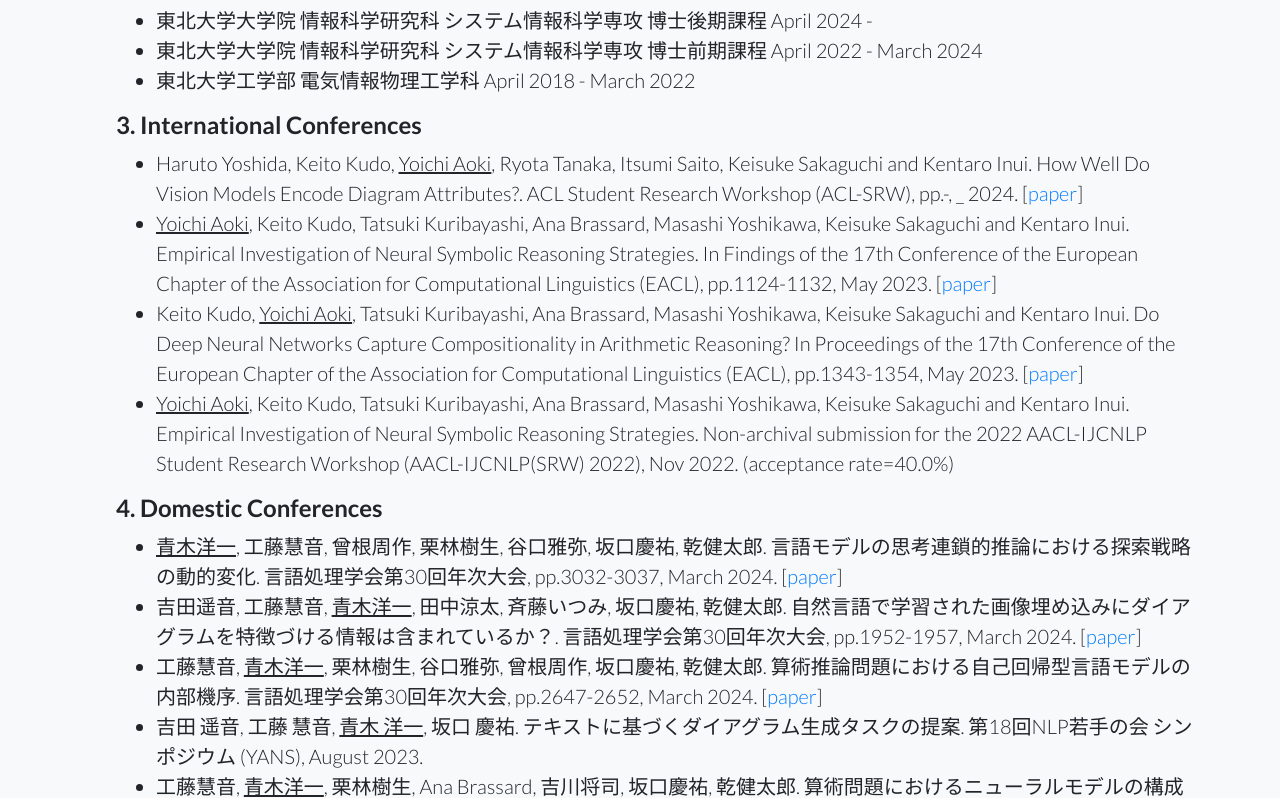
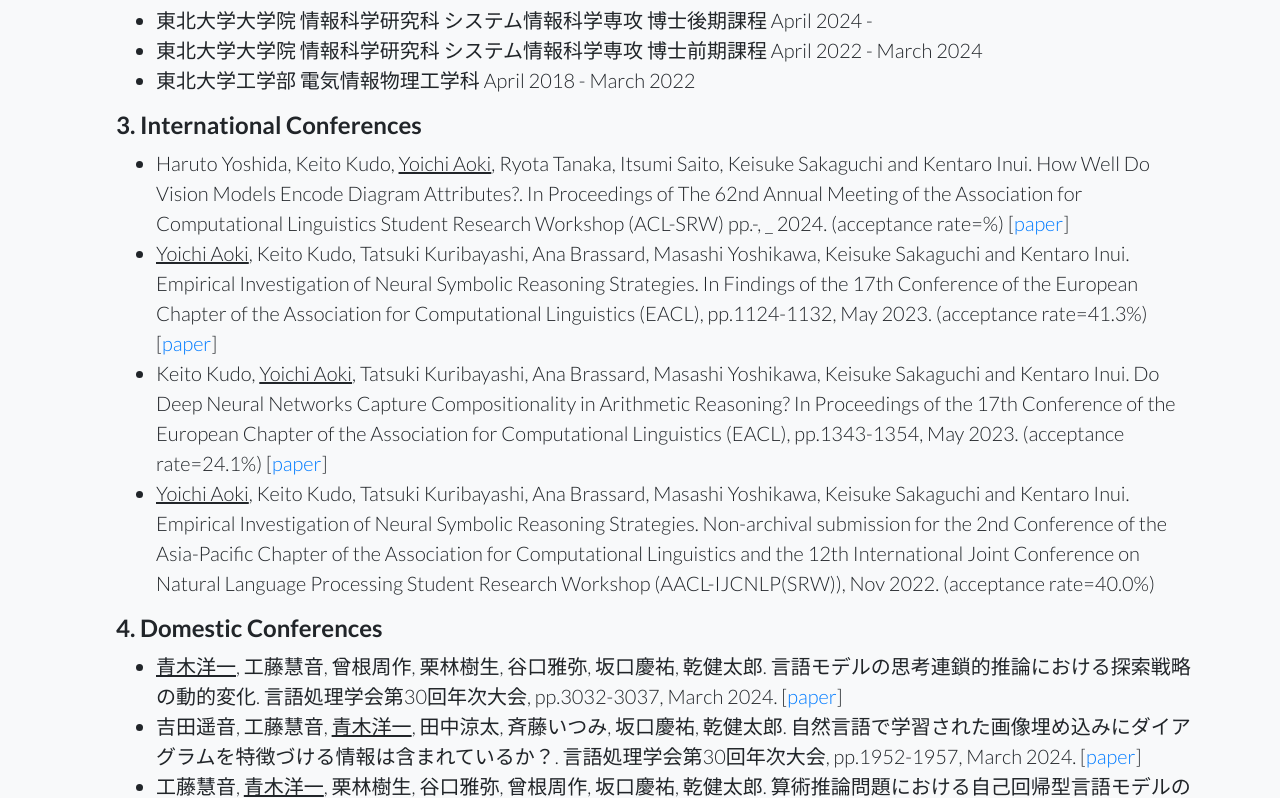
Before and after one commit to ao1neko/ao1neko.github.io, a website: page index.html in a window 1280 px wide. Shown: the part 523-1321 px from the top of the page. Drawn offline with Linux system fonts and the light colour scheme.

Commit message:
add paper

```diff
--- a/index.html
+++ b/index.html
@@ -62,10 +62,10 @@
           <div class="mb-8">
             <h4>3. International Conferences</h4>
             <ul>
-              <li class="lead mb-0">Haruto Yoshida, Keito Kudo, <u>Yoichi Aoki</u>, Ryota Tanaka, Itsumi Saito, Keisuke Sakaguchi and Kentaro Inui. How Well Do Vision Models Encode Diagram Attributes?. ACL Student Research Workshop (ACL-SRW), pp.-, _ 2024. [<a href="">paper</a>]</li>
-              <li class="lead mb-0"><u>Yoichi Aoki</u>, Keito Kudo, Tatsuki Kuribayashi, Ana Brassard, Masashi Yoshikawa, Keisuke Sakaguchi and Kentaro Inui. Empirical Investigation of Neural Symbolic Reasoning Strategies. In Findings of the 17th Conference of the European Chapter of the Association for Computational Linguistics (EACL), pp.1124-1132, May 2023. [<a href="https://aclanthology.org/2023.findings-eacl.86/">paper</a>]</li>
-              <li class="lead mb-0">Keito Kudo, <u>Yoichi Aoki</u>, Tatsuki Kuribayashi, Ana Brassard, Masashi Yoshikawa, Keisuke Sakaguchi and Kentaro Inui. Do Deep Neural Networks Capture Compositionality in Arithmetic Reasoning? In Proceedings of the 17th Conference of the European Chapter of the Association for Computational Linguistics (EACL), pp.1343-1354, May 2023. [<a href="https://aclanthology.org/2023.eacl-main.98/">paper</a>]</li>
-              <li class="lead mb-0"><u>Yoichi Aoki</u>, Keito Kudo, Tatsuki Kuribayashi, Ana Brassard, Masashi Yoshikawa, Keisuke Sakaguchi and Kentaro Inui. Empirical Investigation of Neural Symbolic Reasoning Strategies. Non-archival submission for the 2022 AACL-IJCNLP Student Research Workshop (AACL-IJCNLP(SRW) 2022), Nov 2022. (acceptance rate=40.0%)</li>
+              <li class="lead mb-0">Haruto Yoshida, Keito Kudo, <u>Yoichi Aoki</u>, Ryota Tanaka, Itsumi Saito, Keisuke Sakaguchi and Kentaro Inui. How Well Do Vision Models Encode Diagram Attributes?. In Proceedings of The 62nd Annual Meeting of the Association for Computational Linguistics Student Research Workshop (ACL-SRW) pp.-, _ 2024. (acceptance rate=%) [<a href="">paper</a>]</li>
+              <li class="lead mb-0"><u>Yoichi Aoki</u>, Keito Kudo, Tatsuki Kuribayashi, Ana Brassard, Masashi Yoshikawa, Keisuke Sakaguchi and Kentaro Inui. Empirical Investigation of Neural Symbolic Reasoning Strategies. In Findings of the 17th Conference of the European Chapter of the Association for Computational Linguistics (EACL), pp.1124-1132, May 2023. (acceptance rate=41.3%) [<a href="https://aclanthology.org/2023.findings-eacl.86/">paper</a>]</li>
+              <li class="lead mb-0">Keito Kudo, <u>Yoichi Aoki</u>, Tatsuki Kuribayashi, Ana Brassard, Masashi Yoshikawa, Keisuke Sakaguchi and Kentaro Inui. Do Deep Neural Networks Capture Compositionality in Arithmetic Reasoning? In Proceedings of the 17th Conference of the European Chapter of the Association for Computational Linguistics (EACL), pp.1343-1354, May 2023. (acceptance rate=24.1%) [<a href="https://aclanthology.org/2023.eacl-main.98/">paper</a>]</li>
+              <li class="lead mb-0"><u>Yoichi Aoki</u>, Keito Kudo, Tatsuki Kuribayashi, Ana Brassard, Masashi Yoshikawa, Keisuke Sakaguchi and Kentaro Inui. Empirical Investigation of Neural Symbolic Reasoning Strategies. Non-archival submission for the 2nd Conference of the Asia-Pacific Chapter of the Association for Computational Linguistics and the 12th International Joint Conference on Natural Language Processing Student Research Workshop (AACL-IJCNLP(SRW)), Nov 2022. (acceptance rate=40.0%)</li>
             </ul>
           </div>
         </div>
```
